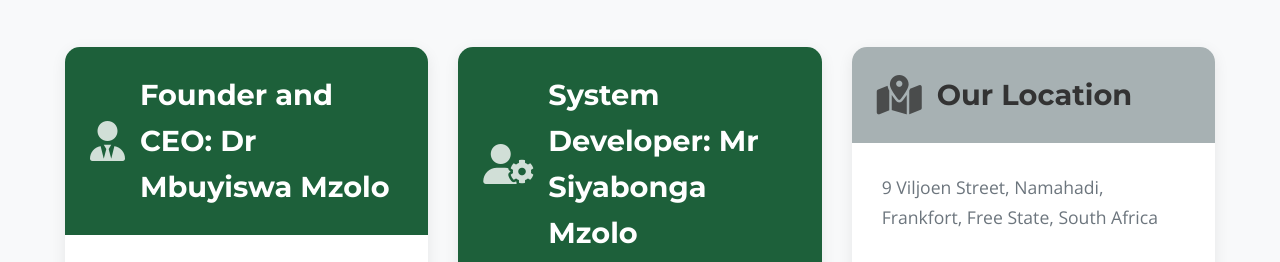
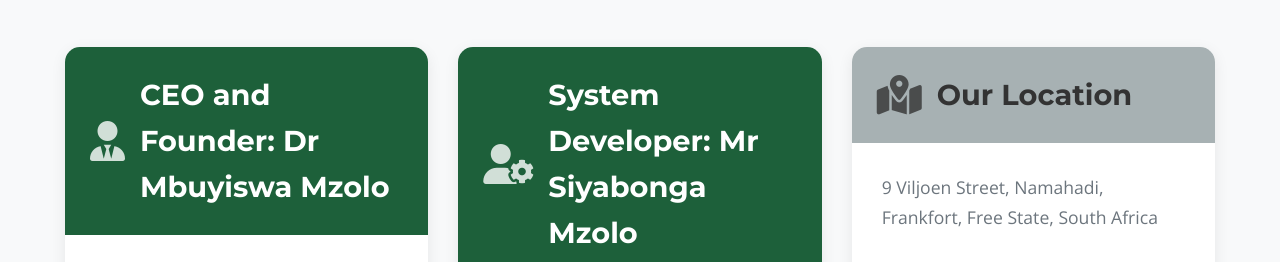
Before and after one commit to SiyaMzolo/mzolo-s-service, a plain HTML site: page index.html in a window 1280 px wide. Shown: the part 6424-6686 px from the top of the page. Drawn offline with nearby package versions, Linux system fonts and the light colour scheme.

Commit message:
Update index.html

```diff
--- a/index.html
+++ b/index.html
@@ -148,7 +148,7 @@
                     <div class="contact-card">
                         <div class="card-header">
                             <i class="fas fa-user-tie"></i>
-                            <h3>Founder and CEO: Dr Mbuyiswa Mzolo</h3>
+                            <h3>CEO and Founder: Dr Mbuyiswa Mzolo</h3>
                         </div>
                         <div class="card-body">
                             <a href="tel:+27722265637" class="contact-link">
```
